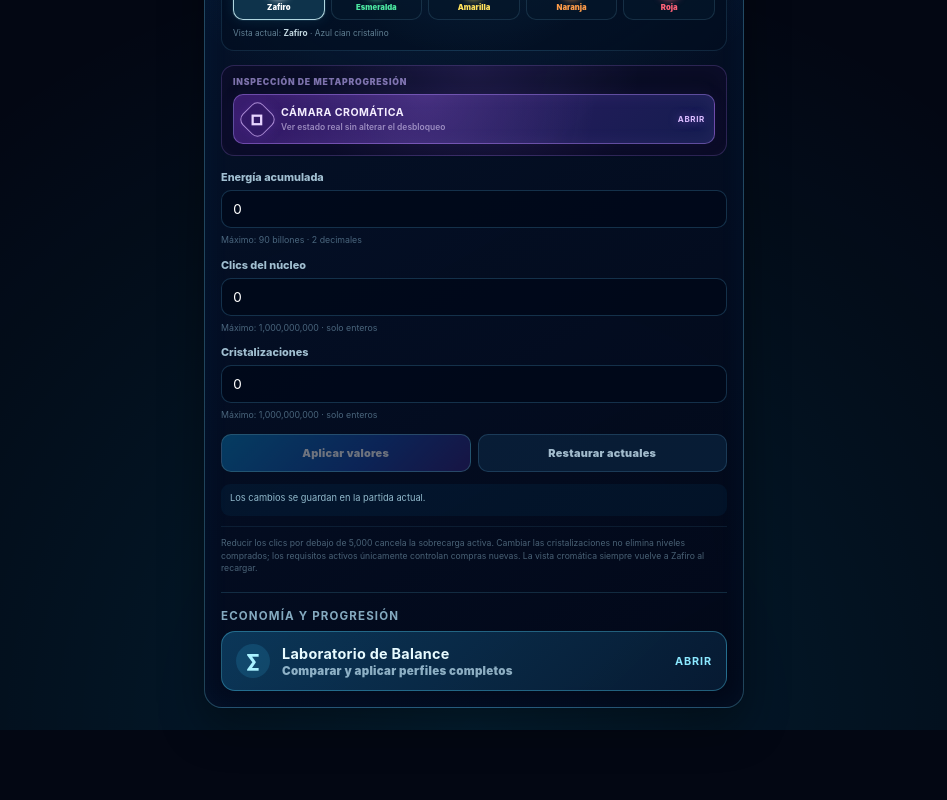
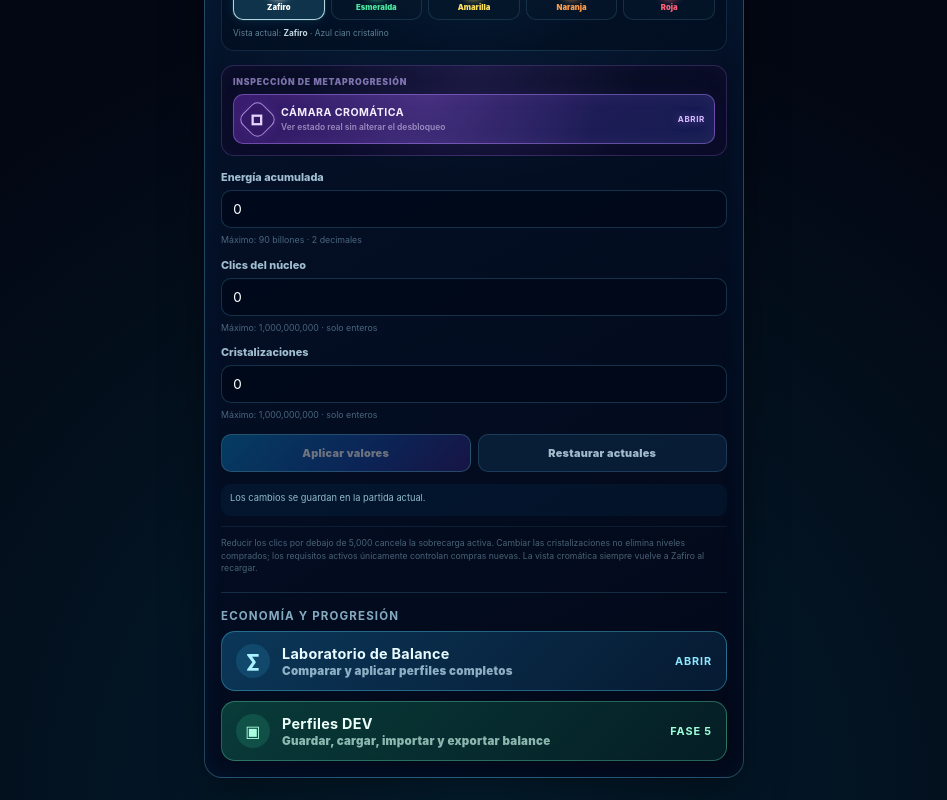
Before and after one commit to xArtXtrAx/incremental-game-A, a React (Vite) app: page / in a window 1280 px wide. Shown: the part 1415-2215 px from the top of the page, without its empty margins (166-1113 px from the left). Before the commit the page ends 2145 px from the top, so only its background shows below. Built offline with nearby package versions, Linux system fonts and the light colour scheme.

Commit message:
Integra el gestor de perfiles DEV

```diff
--- a/src/main.tsx
+++ b/src/main.tsx
@@ -6,6 +6,7 @@ import './ChromaticDeveloperPreview.css'
 import './DeveloperChromaticAccess.css'
 import App from './App.tsx'
 import { BalanceLaboratorySystem } from './BalanceLaboratorySystem'
+import { BalanceProfileSystem } from './BalanceProfileSystem'
 import { ChromaticChamberSystem } from './ChromaticChamberSystem'
 import { ChromaticGamepadBridge } from './ChromaticGamepadBridge'
 import { GamepadController } from './GamepadController'
@@ -37,6 +38,7 @@ createRoot(document.getElementById('root')!).render(
     <UpgradeProgressSystem />
     <ChromaticChamberSystem />
     <BalanceLaboratorySystem />
+    <BalanceProfileSystem />
     <GamepadController />
     <ChromaticGamepadBridge />
     <GamepadEventHaptics />
```
